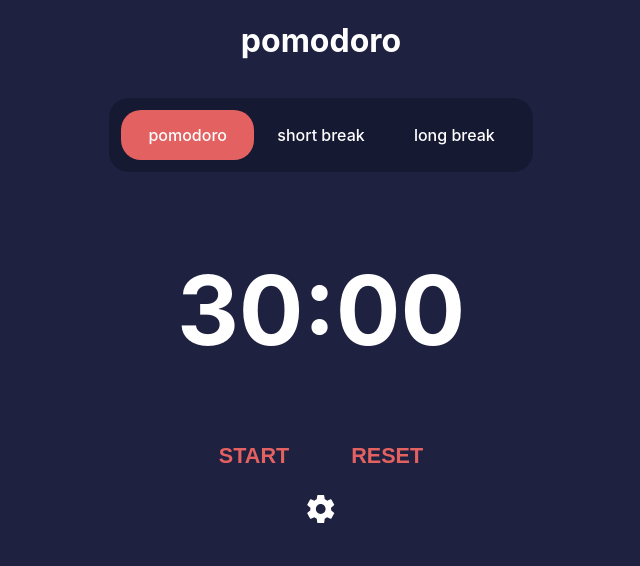
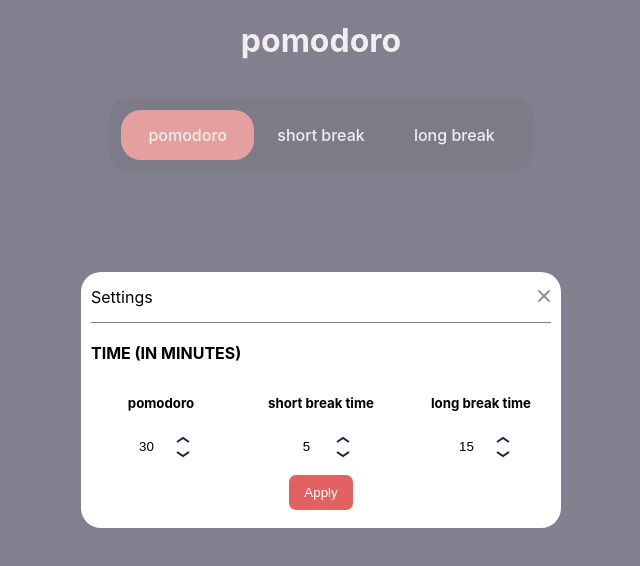
Before and after one commit to code-raushan/pomodoro, a React (Create React App) app: page / in a window 1280 px wide. Both pictures are taken after a click on the picture 640 px from the left and 508 px from the top of the page. Shown: the top 566 px of the page, without its empty margins (319-959 px from the left). Built offline with nearby package versions, Linux system fonts and the light colour scheme.

Commit message:
modal completed

```diff
--- a/src/App.css
+++ b/src/App.css
@@ -64,3 +64,87 @@
 .timer-btn:hover{
   color: white;
 }
+.modal{
+  position: fixed;
+  top: 0;
+  left: 0;
+  width: 100%;
+  height: 100%;
+  background: rgba(230, 222, 222, 0.5);
+  display: grid;
+  place-items: center;
+  transition: all 0.3s linear;
+  visibility: hidden;
+  z-index: -1;
+}
+.show-modal{
+  visibility: visible;
+  z-index: 10;
+}
+.modal-header{
+  margin-top: 15px;
+  margin: 15px 10px 10px 10px;
+  padding-bottom: 15px;
+  display: flex;
+  flex-direction: row;
+  justify-content: space-between;
+  color: black;
+  border-bottom: 1px solid gray;
+}
+.modal-container{
+  border-radius: 20px;
+  height: 16rem;
+  width: 30rem;
+  background: white;
+}
+.modal-main-header{
+  padding: 10px;
+  text-align: left;
+  color: black;
+  font-weight: 700;
+}
+.modal-timer-settings{
+  display: grid;
+  grid-template-columns: 1fr 1fr 1fr;
+  justify-content: space-around;
+  align-items: center;
+}
+/* .modal-timer-settings div{
+  display: flex;
+  flex-direction: column;
+  align-items: center;
+  justify-content: space-around;
+} */
+.modal-timer-settings div h5{
+  color: black;
+}
+.timer-config{
+  display: flex;
+  justify-content: center;
+  align-items: center;
+}
+.input-number-modal{
+  height: 25px;
+  width: 40px;
+  text-align: center;
+  border: none;
+  outline: none;
+}
+.arrows-input-div{
+  display: flex;
+  flex-direction: column;
+  gap: 0.5rem;
+}
+.arrows-input-div img{
+  cursor: pointer;
+}
+.apply-btn{
+  margin-top: 15px;
+  padding: 10px 15px;
+  background: rgb(227, 97, 97);
+  color: white;
+  border: none;
+  outline: none;
+  border-radius: 7px;
+  cursor: pointer;
+}
--- a/src/App.js
+++ b/src/App.js
@@ -4,6 +4,7 @@ import GlobalContext from "./Context";
 import Modes from "./components/Modes";
 import Timer from "./components/Timer";
 import Settings from "./components/Settings";
+import Modal from "./components/Modal";
 function App() {
   const [mode, setMode] = useState("pomodoro");
   const [pomodoroTime, setPomodoroTime]=useState(30)
@@ -20,6 +21,7 @@ function App() {
         <Modes />
         <Timer/>
         <Settings/>
+        <Modal/>
       </div>
     </GlobalContext.Provider>
   );
--- /dev/null
+++ b/src/components/Modal.jsx
@@ -0,0 +1,150 @@
+import React, { useContext } from "react";
+import GlobalContext from "../Context";
+import iconClose from "../assets/icon-close.svg";
+import iconArrowUp from "../assets/icon-arrow-up.svg";
+import iconArrowDown from "../assets/icon-arrow-down.svg";
+const Modal = () => {
+  const {
+    mode,
+    setSecondsRemaining,
+    isModalOpen,
+    setIsModalOpen,
+    pomodoroTime,
+    setPomodoroTime,
+    shortBreakTime,
+    setShortBreakTime,
+    longBreakTime,
+    setLongBreakTime,
+    setClockStatus,
+    setAction,
+  } = useContext(GlobalContext);
+
+  const applyAndClose = () => {
+    if (mode === "pomodoro") {
+      setSecondsRemaining(pomodoroTime * 60);
+    } else if (mode === "shortBreak") {
+      setSecondsRemaining(shortBreakTime * 60);
+    } else if (mode === "longBreak") {
+      setSecondsRemaining(longBreakTime * 60);
+    }
+    setClockStatus("stopped");
+    setAction("START");
+    setIsModalOpen(false);
+  };
+  return (
+    <div className={`${isModalOpen ? "modal show-modal" : "modal"}`}>
+      <div className="modal-container">
+        <header className="modal-header">
+          <div>Settings</div>
+          <div>
+            <img
+              src={iconClose}
+              alt="close-modal"
+              style={{ cursor: "pointer" }}
+              onClick={() => setIsModalOpen(false)}
+            />
+          </div>
+        </header>
+        <main className="modal-main">
+          <div className="modal-main-header">TIME (IN MINUTES)</div>
+          <div className="modal-timer-settings">
+            <div>
+              <h5>pomodoro</h5>
+              <div className="timer-config">
+                <div>
+                  <input
+                    className="input-number-modal"
+                    type="number"
+                    min="1"
+                    max="60"
+                    value={pomodoroTime}
+                    readOnly
+                  />
+                </div>
+
+                <div className="arrows-input-div">
+                  <img
+                    className={pomodoroTime === 60 ? "dissapear" : ""}
+                    src={iconArrowUp}
+                    alt="arrow-up"
+                    onClick={() => setPomodoroTime(pomodoroTime + 1)}
+                  />
+                  <img
+                    className={pomodoroTime === 1 ? "dissapear" : ""}
+                    src={iconArrowDown}
+                    alt="arrow-down"
+                    onClick={() => setPomodoroTime(pomodoroTime - 1)}
+                  />
+                </div>
+              </div>
+            </div>
+            <div>
+              <h5>short break time</h5>
+              <div className="timer-config">
+                <div>
+                  <input
+                    className="input-number-modal"
+                    type="number"
+                    min="1"
+                    max="60"
+                    value={shortBreakTime}
+                    readOnly
+                  />
+                </div>
+
+                <div className="arrows-input-div">
+                  <img
+                    className={shortBreakTime === 60 ? "dissapear" : ""}
+                    src={iconArrowUp}
+                    alt="arrow-up"
+                    onClick={() => setShortBreakTime(shortBreakTime + 1)}
+                  />
+                  <img
+                    className={shortBreakTime === 1 ? "dissapear" : ""}
+                    src={iconArrowDown}
+                    alt="arrow-down"
+                    onClick={() => setShortBreakTime(shortBreakTime - 1)}
+                  />
+                </div>
+              </div>
+            </div>
+            <div>
+              <h5>long break time</h5>
+              <div className="timer-config">
+                <div>
+                  <input
+                    className="input-number-modal"
+                    type="number"
+                    min="1"
+                    max="60"
+                    value={longBreakTime}
+                    readOnly
+                  />
+                </div>
+                <div className="arrows-input-div">
+                  <img
+                    className={longBreakTime === 60 ? "dissapear" : ""}
+                    src={iconArrowUp}
+                    alt="arrow-up"
+                    onClick={() => setLongBreakTime(longBreakTime + 1)}
+                  />
+                  <img
+                    className={longBreakTime === 1 ? "dissapear" : ""}
+                    src={iconArrowDown}
+                    alt="arrow-down"
+                    onClick={() => setLongBreakTime(longBreakTime - 1)}
+                  />
+                </div>
+              </div>
+            </div>
+          </div>
+        </main>
+        <div>
+            <button className="apply-btn" onClick={applyAndClose}>Apply</button>
+        </div>
+      </div>
+    </div>
+  );
+};
+
+export default Modal;
```
